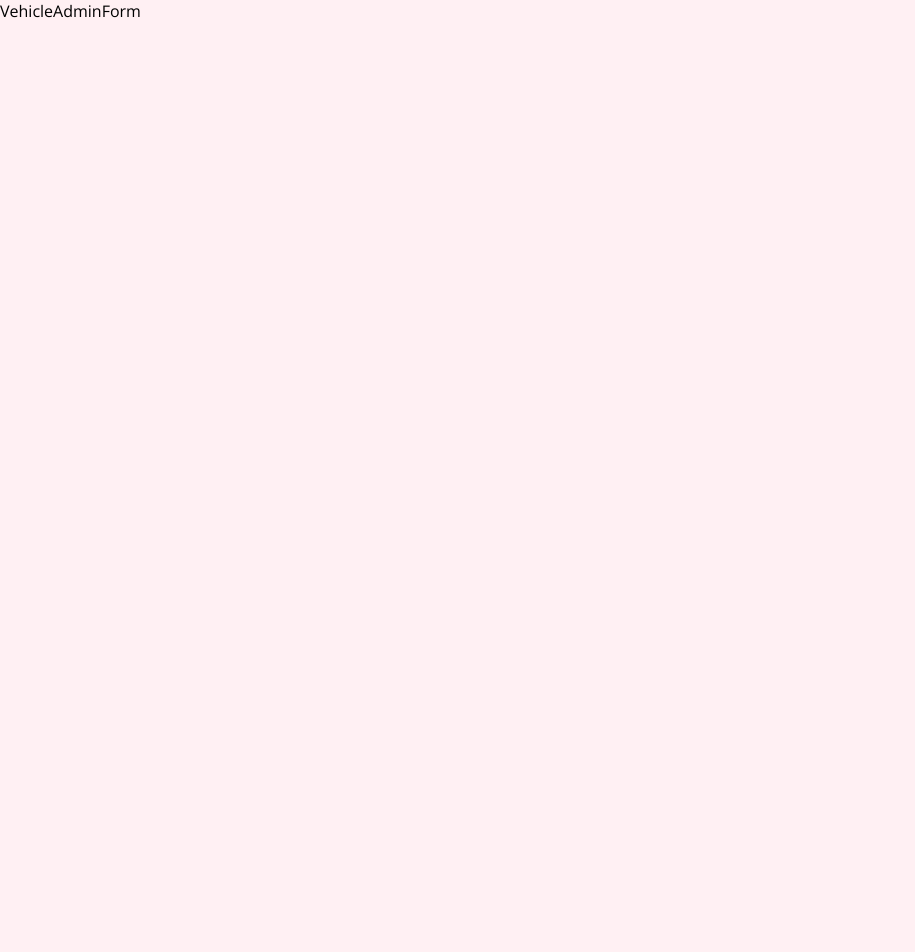
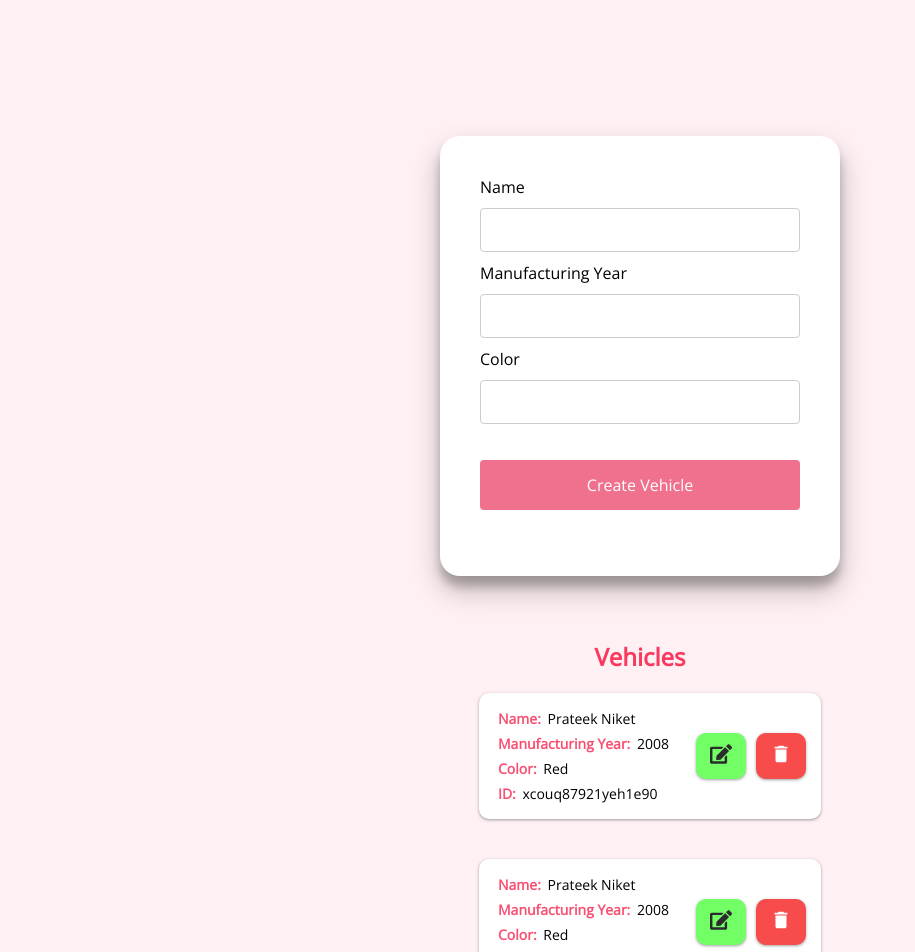
Before and after one commit to PrateekPheonix/Hylomobility-internship, a React (Create React App) app in the folder client/: page /vehicleadmin in a window 1280 px wide. Shown: the top 952 px of the page, without its empty margins (0-915 px from the left). Before the commit the page ends 800 px from the top, so only its background shows below. Built offline with nearby package versions, Linux system fonts and the light colour scheme.

Commit message:
finished initial front-end

```diff
--- a/client/src/components/UserCard.js
+++ b/client/src/components/UserCard.js
@@ -1,11 +1,22 @@
-import React from 'react'
+import React,{useState} from 'react'
 import '../css/card.css'
 import { MdDelete} from 'react-icons/md';
+import { FaEdit } from 'react-icons/fa';
+import { GrFormClose } from 'react-icons/gr';
 
 
 const UserCard = () => {
     console.log(window.location.pathname)
+
+    const [isEditable, setIsEditable] = useState(false);
+
+    const showEditPanel = () => {
+        isEditable===false ?
+        setIsEditable(true) :
+        setIsEditable(false)
+    }
     return (
+        <div className='show-panel-container'>
             <div className='card'>
                 <div className="card-content">
                     <p><span className='card-head'>Name:</span> Prateek Niket</p>
@@ -16,9 +27,24 @@ const UserCard = () => {
                 {
                     window.location.pathname!=='/superadmin'
                         ?<div className='card-buttons'>
+                            <button className='update' onClick={showEditPanel}><FaEdit/></button>
                             <button className='delete'><MdDelete/></button>
                         </div>
                         :<div></div>
+                }
+            </div>
+            {isEditable===true ?
+                <div className='edit-container'>
+                    <GrFormClose className='close' onClick={showEditPanel}/>
+                    <form method='POST' action="">
+                        <label htmlFor="newName">New Name</label>
+                        <input type="text" />
+                        <label htmlFor="newEmail">New Email</label>
+                        <input type="email" />
+                        <input type="submit" value="Save Changes" />
+                    </form>
+                </div> :
+                <div></div>
             }
         </div>
     )
--- a/client/src/components/VehicleAdminForm.js
+++ b/client/src/components/VehicleAdminForm.js
@@ -1,8 +1,37 @@
 import React from 'react'
+
+import '../css/global.css'
+import VehicleCard from './VehicleCard'
 
 const VehicleAdminForm = () => {
     return (
-        <div>VehicleAdminForm</div>
+        <div>
+            <div className="form-container">
+                <form method='POST' action="">
+                    <label htmlFor="name">Name</label>
+                    <input name='name' type="text" required />
+                    <label htmlFor="year">Manufacturing Year</label>
+                    <input name='year' type="text" required />
+                    <label htmlFor="color">Color</label>
+                    <input name='color' type="text" required />
+                    <input type="submit" value="Create Vehicle" />
+                </form>
+            </div>
+            <div className='list-container'>
+                <div className='list-column'>
+                    <h2>Vehicles</h2>
+                    <VehicleCard />
+                    <VehicleCard />
+                    <VehicleCard />
+                    <VehicleCard />
+                    <VehicleCard />
+                    <VehicleCard />
+                    <VehicleCard />
+                    <VehicleCard />
+                    <VehicleCard />
+                </div>
+            </div>
+        </div>
     )
 }
 
--- a/client/src/components/VehicleCard.js
+++ b/client/src/components/VehicleCard.js
@@ -1,8 +1,22 @@
-import React from 'react'
+import React, { useState } from 'react'
+
 import '../css/card.css'
+import { MdDelete } from 'react-icons/md';
+import { FaEdit } from 'react-icons/fa';
+import { GrFormClose } from 'react-icons/gr';
 
 const VehicleCard = () => {
+    console.log(window.location.pathname)
+
+    const [isEditable, setIsEditable] = useState(false);
+
+    const showEditPanel = () => {
+        isEditable === false ?
+            setIsEditable(true) :
+            setIsEditable(false)
+    }
     return (
+        <div className='show-panel-container'>
             <div className='card'>
                 <div className="card-content">
                     <p><span className='card-head'>Name:</span> Prateek Niket</p>
@@ -10,6 +24,30 @@ const VehicleCard = () => {
                     <p><span className='card-head'>Color:</span> Red</p>
                     <p><span className='card-head'>ID:</span> xcouq87921yeh1e90</p>
                 </div>
+                {
+                    window.location.pathname !== '/superadmin'
+                        ? <div className='card-buttons'>
+                            <button className='update' onClick={showEditPanel}><FaEdit /></button>
+                            <button className='delete'><MdDelete /></button>
+                        </div>
+                        : <div></div>
+                }
+            </div>
+            {isEditable === true ?
+                <div className='edit-container'>
+                    <GrFormClose className='close' onClick={showEditPanel} />
+                    <form method='POST' action="">
+                        <label htmlFor="newName">New Name</label>
+                        <input type="text" />
+                        <label htmlFor="newYear">New Mfg. Year</label>
+                        <input type="text" />
+                        <label htmlFor="newColor">New Color</label>
+                        <input type="text" />
+                        <input type="submit" value="Save Changes" />
+                    </form>
+                </div> :
+                <div></div>
+            }
         </div>
     )
 }
--- a/client/src/css/card.css
+++ b/client/src/css/card.css
@@ -3,13 +3,16 @@
   justify-content: space-around;
   align-items: center;
   margin: 20px;
+  margin-right: 0px;
   border-radius: 10px;
   padding: 10px;
   background-color: #fff;
   box-shadow: rgba(60, 64, 67, 0.3) 0px 1px 2px 0px,
     rgba(60, 64, 67, 0.15) 0px 1px 3px 1px;
 }
-
+.list-column {
+  width: fit-content !important;
+}
 p {
   font-size: 14px;
   margin: 6px;
@@ -23,12 +26,11 @@ p {
   flex: 4;
 }
 .card-buttons {
-  flex: 1;
   margin-left: 16px;
 }
 
 button {
-  margin: 20px 0;
+  margin: 20px 5px;
   padding: 8px;
   width: 50px;
   border-radius: 10px;
@@ -37,6 +39,16 @@ button {
   cursor: pointer;
   box-shadow: rgba(60, 64, 67, 0.3) 0px 1px 2px 0px,
     rgba(60, 64, 67, 0.15) 0px 1px 3px 1px;
+}
+
+.update {
+  background-color: rgb(114, 255, 101);
+  border: none;
+  color: rgb(44, 44, 44);
+}
+
+.update:hover {
+  background-color: rgb(52, 255, 34);
 }
 
 .delete {
@@ -48,3 +60,19 @@ button {
 .delete:hover {
   background-color: rgb(255, 20, 20);
 }
+
+.show-panel-container {
+  display: flex;
+}
+
+.edit-container {
+  width: 300px;
+}
+
+.close {
+  position: relative;
+  top: 30px;
+  left: 270px;
+  font-size: 22px;
+  cursor: pointer;
+}
--- a/client/src/css/global.css
+++ b/client/src/css/global.css
@@ -43,7 +43,7 @@ select {
 
 input[type="submit"] {
   width: 100%;
-  background-color: #ffa4b7;
+  background-color: #f0718d;
   color: white;
   padding: 14px 20px;
   margin: 26px 0;
@@ -54,7 +54,7 @@ input[type="submit"] {
   font-weight: 500;
 }
 input[type="submit"]:hover {
-  background-color: #fd89a0;
+  background-color: #fd5173;
 }
 
 input[type="radio"] {
```
Also changed, not shown: client/src/components/SuperAdminForm.js (+29 -30 lines). Lines whose indentation alone changed are shown as unchanged.
